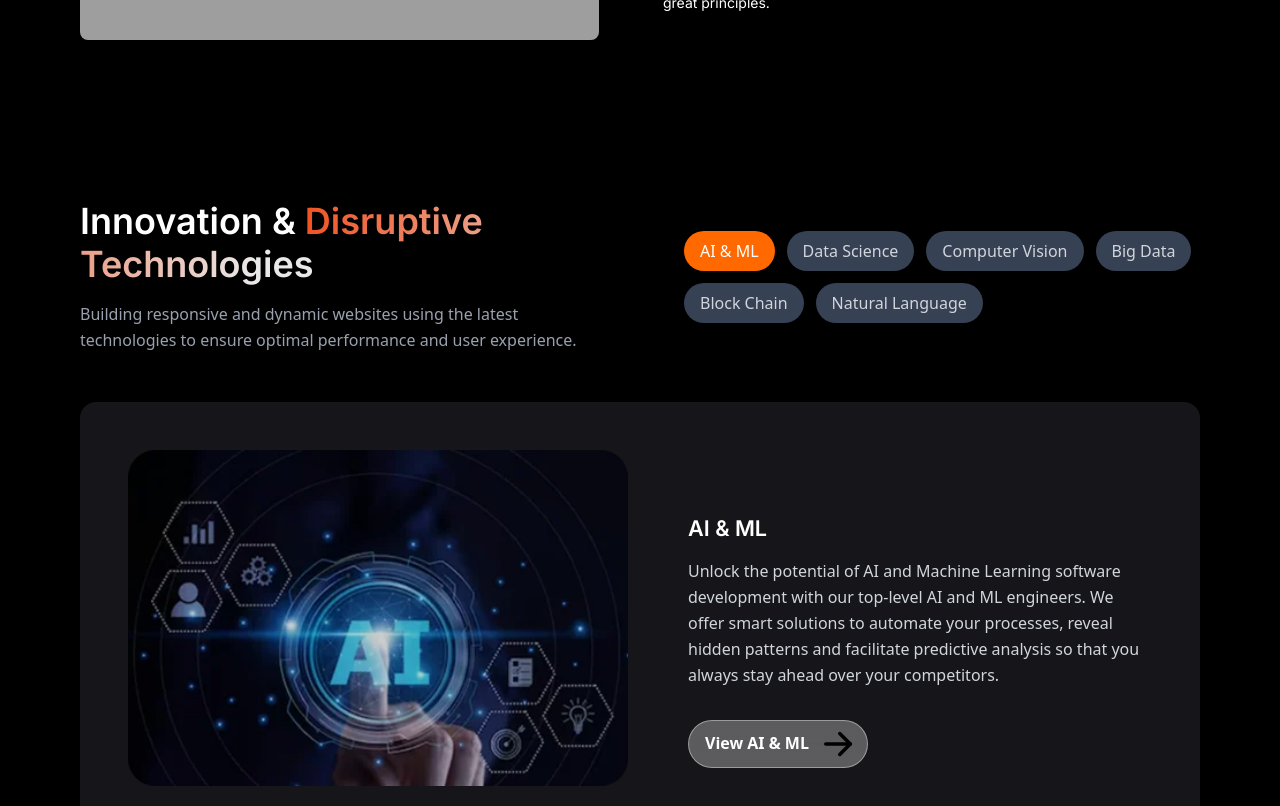
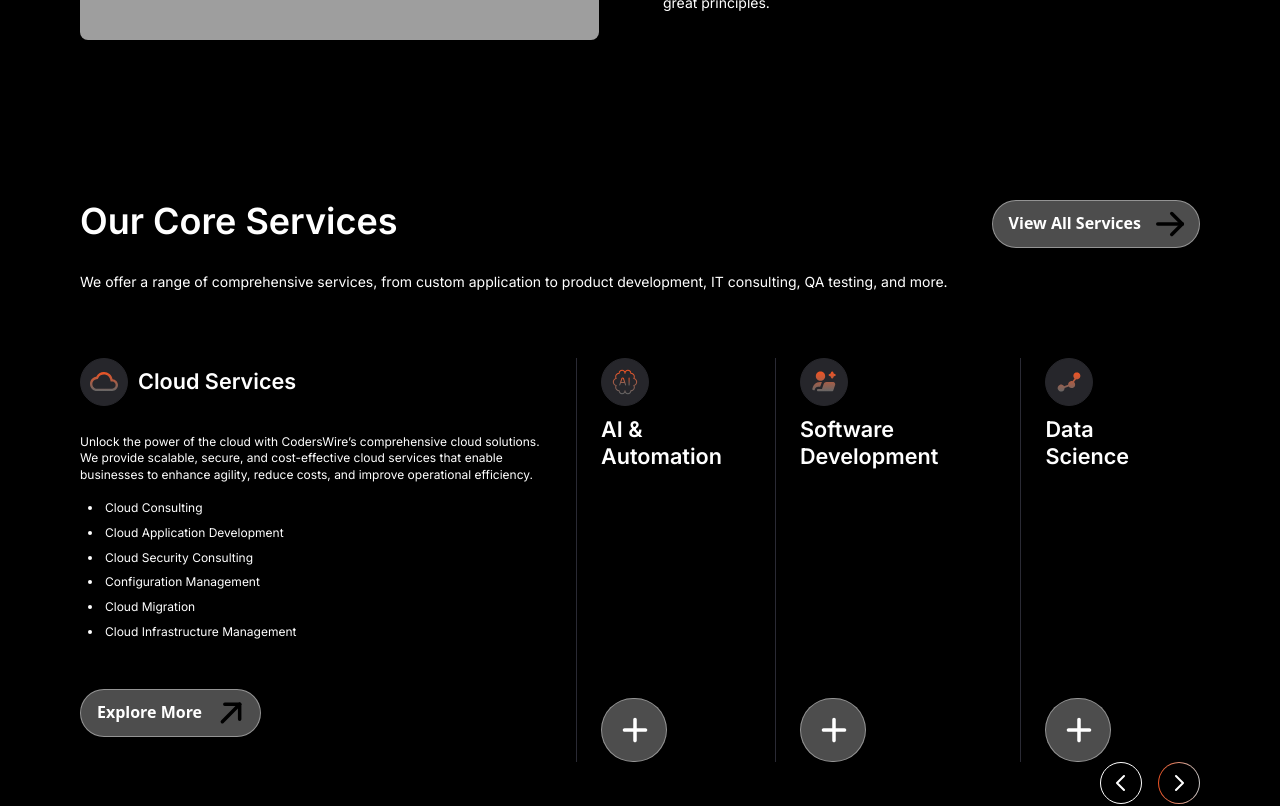
Before and after one commit to zeeshan-techionik/techionik-webiste, a Next.js app: page /about in a window 1280 px wide. Shown: the part 5320-6126 px from the top of the page. Built offline with nearby package versions, Linux system fonts and the light colour scheme; grey boxes are pictures that could not be loaded.

Commit message:
feat: render Services component on About page
- Integrated Services component into About page layout

```diff
--- a/app/about/page.tsx
+++ b/app/about/page.tsx
@@ -12,6 +12,7 @@
 import Journey from "@/components/sections/about/Journey/Jounery";
 import WhomWeServe from "@/components/sections/about/Serve/page";
 import Culture from "@/components/sections/about/Culture/page";
+import Services from "@/components/sections/about/Services/page";
 
 
 export default function AboutPage() {
@@ -36,6 +37,9 @@
             <section className="">
                 <Culture />
             </section>
+            <section className="max-w-8xl mx-auto md:px-10 px-4 sm:px-6 lg:px-20 py-20">
+                <Services />
+            </section>
             <section id="tech-services" className="max-w-7xl mx-auto md:px-10 px-4 sm:px-6 lg:px-20 py-20">
                 <TechServices  servicesData={servicesData} />
             </section>
```
